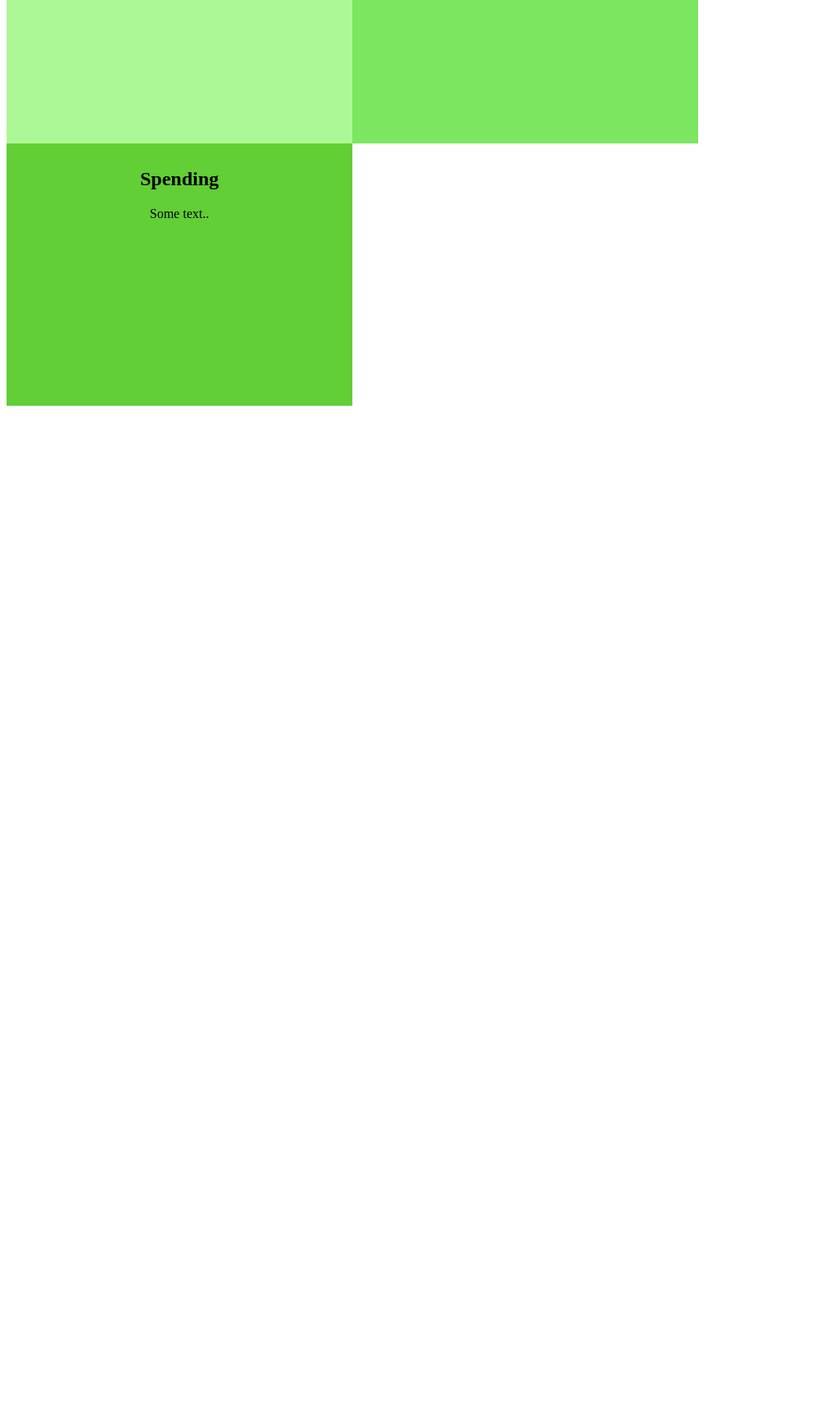
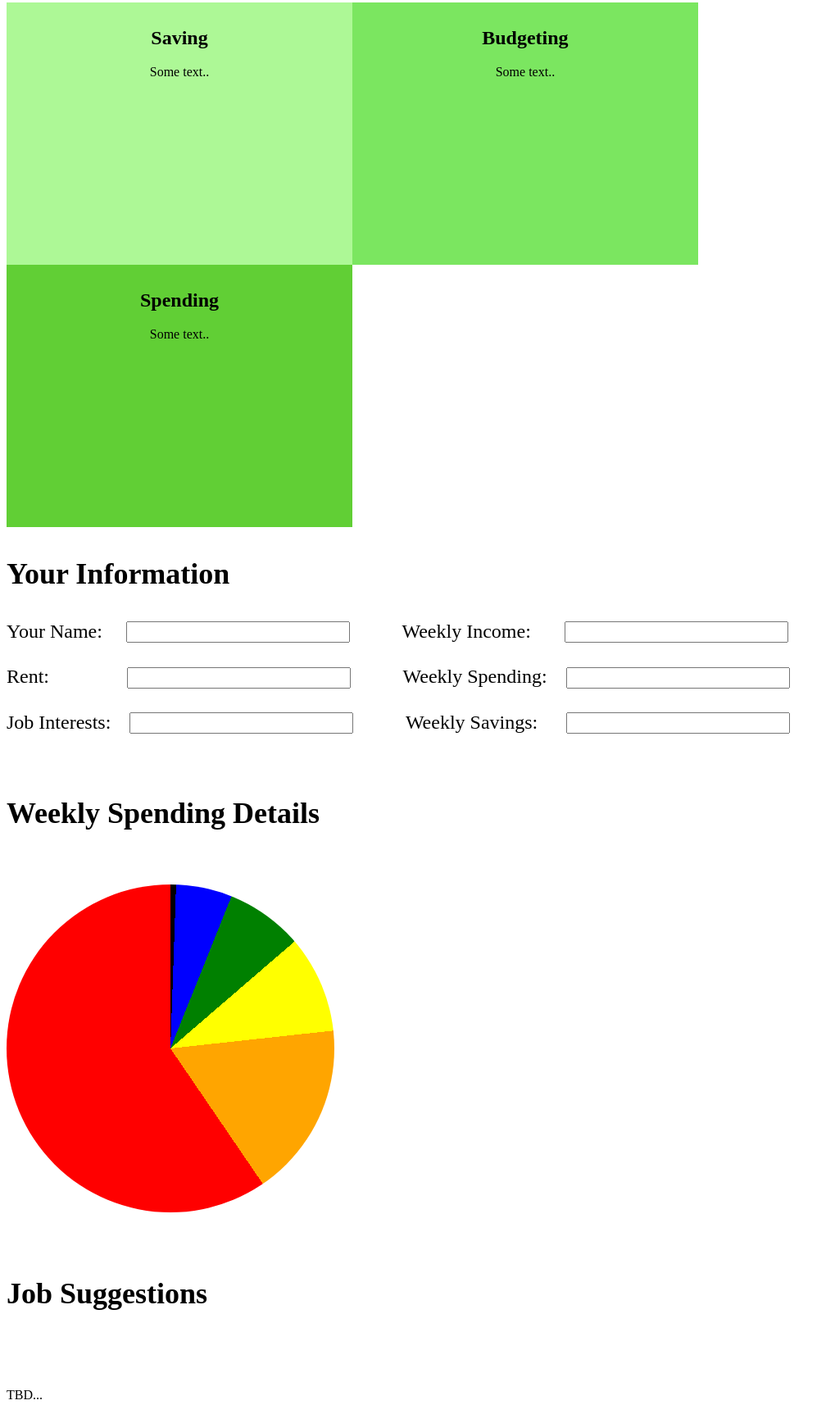
Before and after one commit to patkelly174/cs326-final-discount_wix, a plain HTML site: page website.html in a window 1280 px wide. Shown: the part 1057-2771 px from the top of the page at 82% size, without its empty margins (0-1019 px from the left). Before the commit the page ends 1560 px from the top, so only its background shows below. Drawn offline with Linux system fonts and the light colour scheme.

Commit message:
Some changes -- Cece

```diff
--- a/website.css
+++ b/website.css
@@ -18,6 +18,14 @@
 #toc_container li, #toc_container ul, #toc_container ul li{
     font-size: 110%;
     list-style: outside none none;
+}
+
+.size{
+  font-size: 225%;
+}
+
+.title{
+  font-size: 300%;
 }
 
 @media (min-width: 500px) {
@@ -87,3 +95,29 @@
     display: table;
     clear: both;
   }
+
+  label{
+    font-size: 150%;
+  }
+
+  input {
+    margin-bottom: 10px;
+    font-size: 125%;
+  }
+
+  input {
+    height: 20px;
+    flex: 0 0 200px;
+    margin-left: 1px;
+  }
+
+  #pie-chart {
+    height: 400px;
+    width: 400px;
+  }
+
+  #pie-chart {
+    border-radius: 200%;
+    size: 200%;
+    background: conic-gradient(brown 0.00%, black 0.00% 0.55%, blue 0.55% 6.08%, green 6.08% 13.68%, yellow 13.68% 23.27%, orange 23.27% 40.47%, red 40.47%);
+  }
--- a/website.html
+++ b/website.html
@@ -6,7 +6,7 @@
   </head>
   <body>
     <center>
-      <h1>Welcome to Frugality!</h1>
+      <h1 class = "title">Welcome to Frugality!</h1>
       <!--<img
         alt="generic-family"
         src=https://usalg.org/wp-content/uploads/2021/01/Budgeting-1.jpg
@@ -19,15 +19,16 @@
         <p class="toc_title">Table of Contents</p>
         <ul class="toc_list">
           <li><a href="#First_Point_Header">Home</a>
-          <li><a href="#First_Sub_Point_1">Your Information</a></li>
-          <li><a href="#First_Sub_Point_2">Job Suggestions</a></li>
+          <li><a href="#Second_Point_Header">Your Information</a></li>
+          <li><a href="#Fifth_Point_Header">Weekly Spending Details</a></li>
+          <li><a href="#Third_Point_Header">Job Suggestions</a></li>
           </li>
-        <li><a href="#Second_Point_Header">Local Grocery Deals</a></li>
+        <li><a href="#Fourth_Point_Header">Local Grocery Deals</a></li>
         </ul>
         </div>
+        <h2 id="First_Point_Header" class = "size">Home</h2>
 
         <div class="media media-flip">
-
             <div class="img">
                 <img src="https://usalg.org/wp-content/uploads/2021/01/Budgeting-1.jpg" alt="Balloons"
                 width = "400"
@@ -45,6 +46,7 @@
                 <!--An optional footer goes here. -->
             </div>
             </div>
+
         <center>
         <div class="row">
             <div class="column" id = "change1">
@@ -61,6 +63,39 @@
             </div>
         </div>
         </center>
+
+        <h3 id="Second_Point_Header" class = "size">Your Information</h3>
+        <form>
+            <label for = "name">Your Name: &nbsp&nbsp&nbsp</label>
+            <input type = "text" id = "name"/>
+            <label for = "income">&nbsp&nbsp&nbsp&nbsp&nbsp&nbsp&nbsp&nbsp&nbsp Weekly Income: &nbsp&nbsp&nbsp&nbsp&nbsp</label>
+            <input type = "text" id = "income"/>
+            <br /><br />
+            <label for = "rent">Rent: &nbsp&nbsp&nbsp&nbsp&nbsp&nbsp&nbsp&nbsp&nbsp&nbsp&nbsp&nbsp&nbsp&nbsp</label>
+            <input type = "text" id = "rent"/>
+            <label for = "spending">&nbsp&nbsp&nbsp&nbsp&nbsp&nbsp&nbsp&nbsp&nbsp Weekly Spending: &nbsp&nbsp</label>
+            <input type = "text" id = "spending"/>
+            <br /><br />
+            <label for = "interests">Job Interests: &nbsp&nbsp</label>
+            <input type = "text" id = "interests"/>
+            <label for = "savings">&nbsp&nbsp&nbsp&nbsp&nbsp&nbsp&nbsp&nbsp&nbsp Weekly Savings: &nbsp&nbsp&nbsp&nbsp</label>
+            <input type = "text" id = "savings"/>
+            <br /><br />
+        </form>
+
+        <h4 id = "Fifth_Point_Header" class = "size">Weekly Spending Details</h4>
+        <br />
+        <div id="pie-chart"></div>
+        <br />
+        <h5 id="Third_Point_Header" class = "size">Job Suggestions</h5>
+        <br />
+          <p>TBD...</p>
+        <br />
+
+        <h6 id="Fourth_Point_Header" class = "size">Local Grocery Deals</h6>
+        <br />
+          <p>TBD...</p>
+        <br />
       <form>
         <!-- <label for="key">Key:</label>
         <input type="text" id="key" />
```
